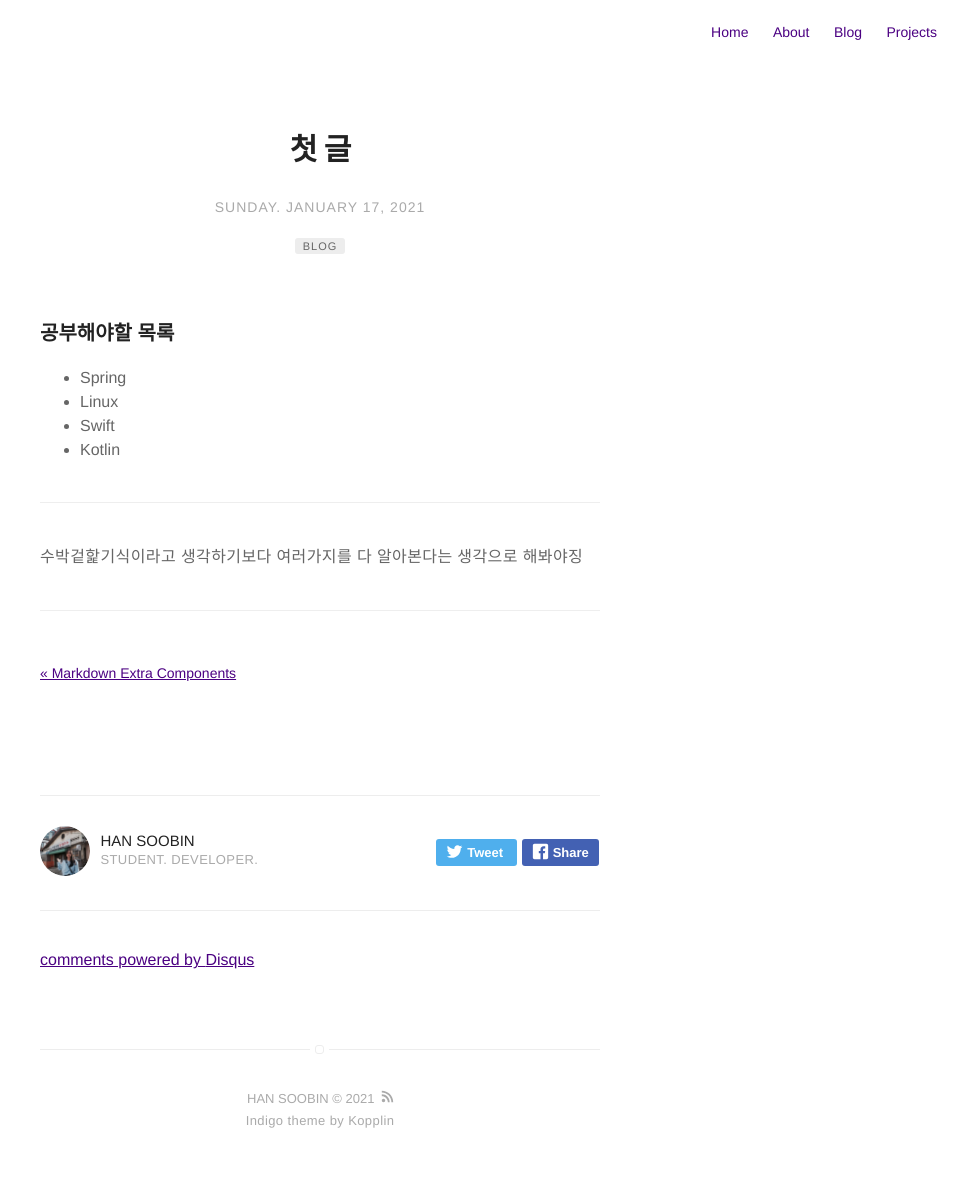
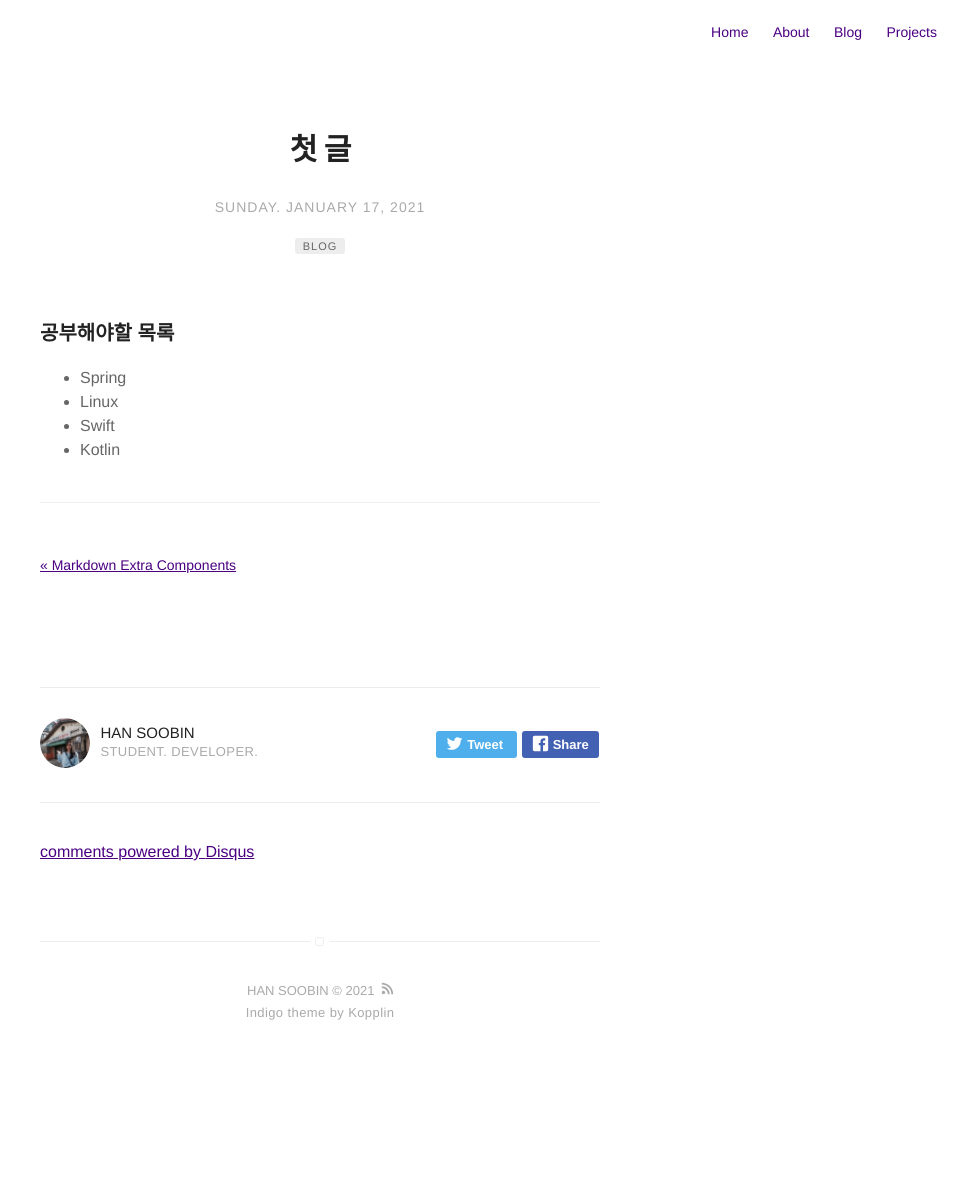
Before and after one commit to nidoos/nidoos.github.io, a Jekyll site: the page built from _posts/2021-01-17-first.md, in a window 1280 px wide. Shown: the whole page, without its empty margins (320-1280 px from the left). Built offline with Jekyll 4.4.1, drawn with Linux system fonts in a browser that asks for light colours; comment, search, counter and statistics services are not loaded; after the commit the page ends 1084 px from its top, so only the background shows below that.

Commit message:
first post

```diff
--- a/_posts/2021-01-17-first.md
+++ b/_posts/2021-01-17-first.md
@@ -17,13 +17,3 @@ description: Markdown
 - Kotlin
 
 ---
-수박겉핥기식이라고 생각하기보다 여러가지를 다 알아본다는 생각으로 해봐야징
-
----
-
-[1]: https://daringfireball.net/projects/markdown/
-[2]: https://www.fileformat.info/info/unicode/char/2163/index.htm
-[3]: https://www.markitdown.net/
-[4]: https://daringfireball.net/projects/markdown/basics
-[5]: https://daringfireball.net/projects/markdown/syntax
-[6]: https://kune.fr/wp-content/uploads/2013/10/ghost-blog.jpg
```
